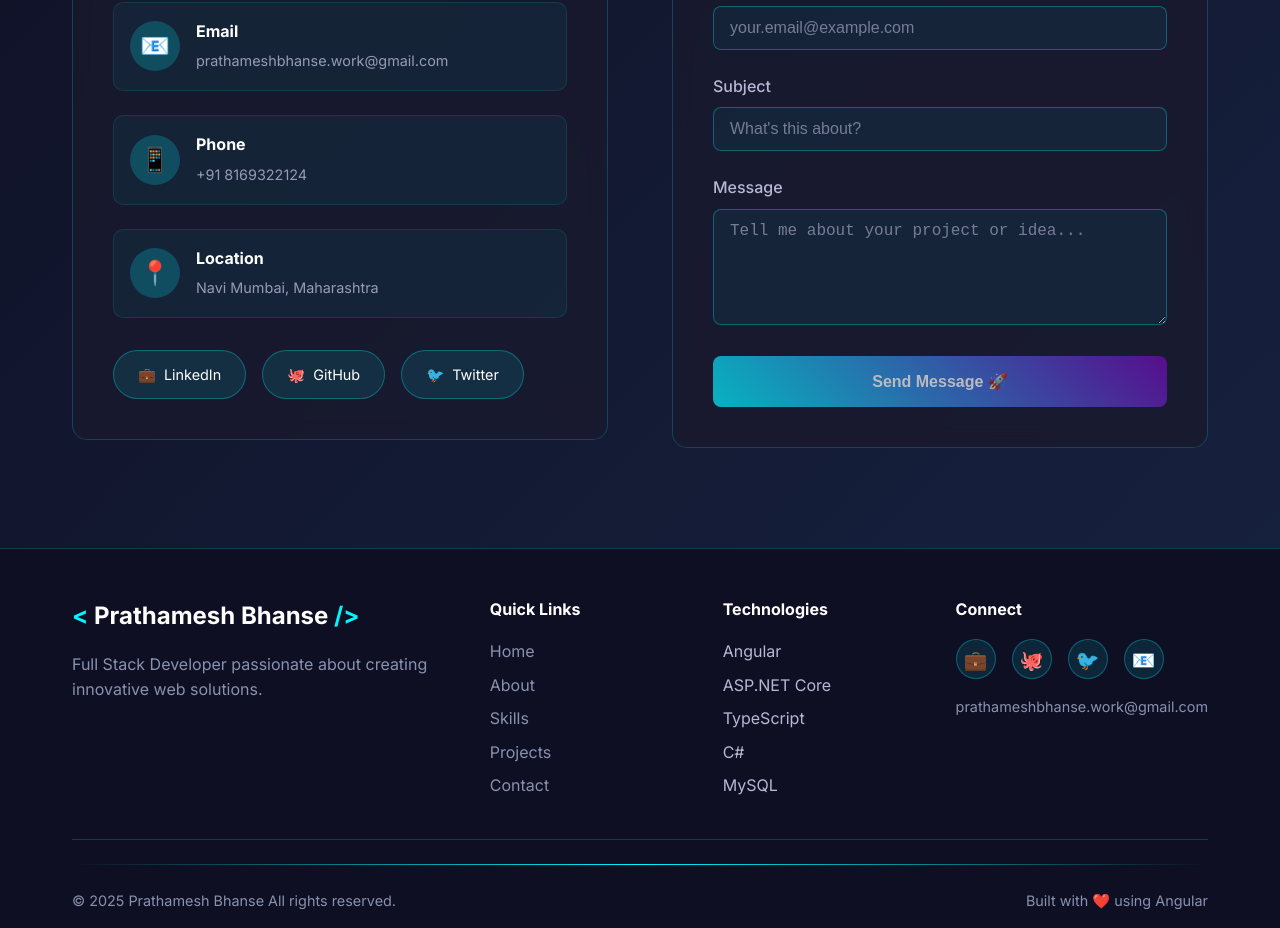
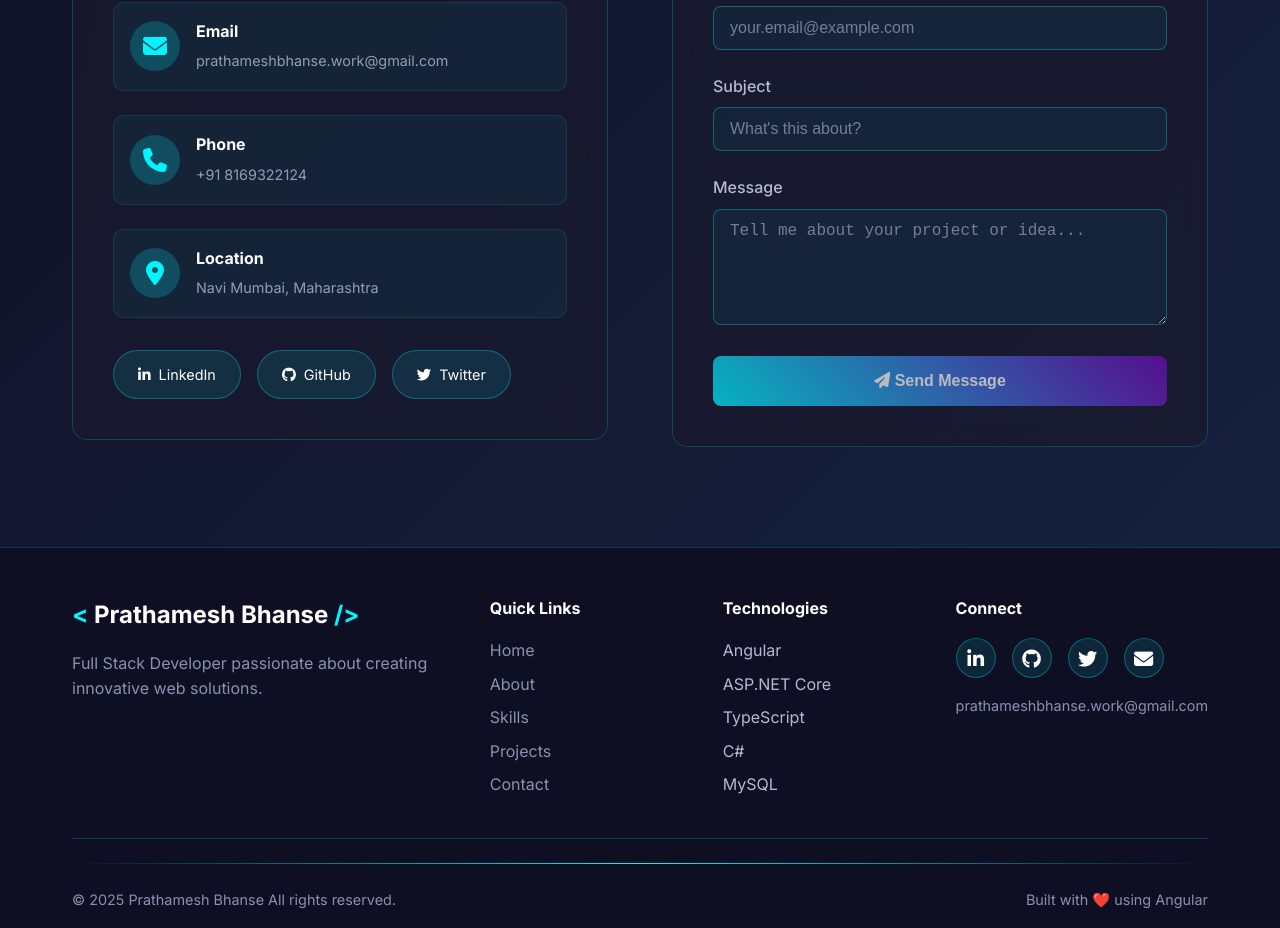
Before and after one commit to prathamesh-ab/portfolio-website, an Angular app: page / in a window 1280 px wide. Shown: the part 8140-9068 px from the top of the page. Built offline with nearby package versions, Linux system fonts and the light colour scheme.

Commit message:
Replace emojis with professional FA icons in footer and contact &  Clean up duplicate CSS rules

```diff
--- a/src/app/components/contact/contact.css
+++ b/src/app/components/contact/contact.css
@@ -56,6 +56,7 @@
   display: flex;
   align-items: center;
   justify-content: center;
+  color: var(--accent-color);
 }
 
 .method-info h4 {
@@ -89,11 +90,55 @@
   gap: 0.5rem;
   font-size: 0.9rem;
   border: 1px solid rgba(0, 245, 255, 0.3);
+  position: relative;
+  overflow: hidden;
+}
+
+.social-link::before {
+  content: '';
+  position: absolute;
+  top: 0;
+  left: -100%;
+  width: 100%;
+  height: 100%;
+  background: linear-gradient(90deg, transparent, rgba(255, 255, 255, 0.1), transparent);
+  transition: left 0.6s ease;
+}
+
+.social-link:hover::before {
+  left: 100%;
 }
 
 .social-link:hover {
   background: rgba(0, 245, 255, 0.3);
   transform: translateY(-2px);
+  box-shadow: 0 5px 15px rgba(0, 245, 255, 0.2);
+}
+
+.social-link i {
+  position: relative;
+  z-index: 2;
+}
+
+.social-link span {
+  position: relative;
+  z-index: 2;
+}
+
+/* Specific hover colors for social links */
+.social-link:nth-child(1):hover {
+  background: rgba(0, 119, 181, 0.2); /* LinkedIn */
+  border-color: #0077b5;
+}
+
+.social-link:nth-child(2):hover {
+  background: rgba(51, 51, 51, 0.2); /* GitHub */
+  border-color: #333;
+}
+
+.social-link:nth-child(3):hover {
+  background: rgba(29, 161, 242, 0.2); /* Twitter */
+  border-color: #1da1f2;
 }
 
 .contact-form {
@@ -155,6 +200,10 @@
   font-weight: 600;
   cursor: pointer;
   transition: all 0.3s ease;
+  display: flex;
+  align-items: center;
+  justify-content: center;
+  gap: 0.5rem;
 }
 
 .submit-btn:hover:not(:disabled) {
--- a/src/app/components/contact/contact.html
+++ b/src/app/components/contact/contact.html
@@ -17,7 +17,9 @@
 
           <div class="contact-methods">
             <div class="contact-method">
-              <div class="method-icon">📧</div>
+              <div class="method-icon">
+                <i class="fas fa-envelope"></i>
+              </div>
               <div class="method-info">
                 <h4>Email</h4>
                 <p>prathameshbhanse.work@gmail.com</p>
@@ -25,7 +27,9 @@
             </div>
 
             <div class="contact-method">
-              <div class="method-icon">📱</div>
+              <div class="method-icon">
+                <i class="fas fa-phone"></i>
+              </div>
               <div class="method-info">
                 <h4>Phone</h4>
                 <p>+91 8169322124</p>
@@ -33,7 +37,9 @@
             </div>
 
             <div class="contact-method">
-              <div class="method-icon">📍</div>
+              <div class="method-icon">
+                <i class="fas fa-map-marker-alt"></i>
+              </div>
               <div class="method-info">
                 <h4>Location</h4>
                 <p>Navi Mumbai, Maharashtra</p>
@@ -42,14 +48,17 @@
           </div>
 
           <div class="social-links">
-            <a href="https://www.linkedin.com/in/prathamesh-bhanse" class="social-link">
-              <span>💼</span> LinkedIn
+            <a href="https://www.linkedin.com/in/prathamesh-bhanse" class="social-link" title="Connect on LinkedIn">
+              <i class="fab fa-linkedin-in"></i>
+              <span>LinkedIn</span>
             </a>
-            <a href="https://github.com/prathamesh-ab" class="social-link">
-              <span>🐙</span> GitHub
+            <a href="https://github.com/prathamesh-ab" class="social-link" title="View GitHub Profile">
+              <i class="fab fa-github"></i>
+              <span>GitHub</span>
             </a>
-            <a href="#" class="social-link">
-              <span>🐦</span> Twitter
+            <a href="#" class="social-link" title="Follow on Twitter/X">
+               <i class="fab fa-twitter"></i>
+              <span>Twitter</span>
             </a>
           </div>
         </div>
@@ -108,8 +117,14 @@
           </div>
 
           <button type="submit" class="submit-btn" [disabled]="!contactForm.valid">
-            <span *ngIf="!isSubmitting">Send Message 🚀</span>
-            <span *ngIf="isSubmitting">Sending... ⏳</span>
+            <span *ngIf="!isSubmitting">
+              <i class="fas fa-paper-plane"></i>
+              Send Message
+            </span>
+            <span *ngIf="isSubmitting">
+              <i class="fas fa-spinner fa-spin"></i>
+              Sending...
+            </span>
           </button>
 
           <div *ngIf="submitMessage" class="submit-message" [class]="messageType">
--- a/src/app/components/footer/footer.css
+++ b/src/app/components/footer/footer.css
@@ -76,12 +76,53 @@
   text-decoration: none;
   transition: all 0.3s ease;
   border: 1px solid rgba(0, 245, 255, 0.3);
+  color: var(--text-primary);
+  position: relative;
+  overflow: hidden;
+}
+
+.social-icon::before {
+  content: '';
+  position: absolute;
+  top: 0;
+  left: -100%;
+  width: 100%;
+  height: 100%;
+  background: linear-gradient(90deg, transparent, rgba(255, 255, 255, 0.2), transparent);
+  transition: left 0.6s ease;
+}
+
+.social-icon:hover::before {
+  left: 100%;
 }
 
 .social-icon:hover {
   background: var(--accent-color);
   color: var(--primary-bg);
-  transform: translateY(-2px);
+  transform: translateY(-2px) scale(1.1);
+  box-shadow: 0 8px 20px rgba(0, 245, 255, 0.4);
+}
+
+.social-icon i {
+  position: relative;
+  z-index: 2;
+}
+
+/* Specific hover colors for each social platform */
+.social-icon:nth-child(1):hover {
+  background: #0077b5; /* LinkedIn blue */
+}
+
+.social-icon:nth-child(2):hover {
+  background: #333; /* GitHub dark */
+}
+
+.social-icon:nth-child(3):hover {
+  background: #1da1f2; /* Twitter blue */
+}
+
+.social-icon:nth-child(4):hover {
+  background: #ea4335; /* Email red */
 }
 
 .footer-email {
--- a/src/app/components/footer/footer.html
+++ b/src/app/components/footer/footer.html
@@ -1,4 +1,4 @@
-<footer class="footer">
+<!-- <footer class="footer">
   <div class="container">
     <div class="footer-content">
       <div class="footer-section">
@@ -54,4 +54,71 @@
       </div>
     </div>
   </div>
+</footer> -->
+
+
+<footer class="footer">
+  <div class="container">
+    <div class="footer-content">
+      <div class="footer-section">
+        <div class="footer-logo">
+          <h3>
+            <span class="logo-bracket">&lt;</span>
+            Prathamesh Bhanse
+            <span class="logo-bracket">/&gt;</span>
+          </h3>
+          <p>Full Stack Developer passionate about creating innovative web solutions.</p>
+        </div>
+      </div>
+
+      <div class="footer-section">
+        <h4>Quick Links</h4>
+        <ul class="footer-links">
+          <li><a href="#home">Home</a></li>
+          <li><a href="#about">About</a></li>
+          <li><a href="#skills">Skills</a></li>
+          <li><a href="#projects">Projects</a></li>
+          <li><a href="#contact">Contact</a></li>
+        </ul>
+      </div>
+
+      <div class="footer-section">
+        <h4>Technologies</h4>
+        <ul class="footer-links">
+          <li>Angular</li>
+          <li>ASP.NET Core</li>
+          <li>TypeScript</li>
+          <li>C#</li>
+          <li>MySQL</li>
+        </ul>
+      </div>
+
+      <div class="footer-section">
+        <h4>Connect</h4>
+        <div class="footer-social">
+          <a href="https://www.linkedin.com/in/prathamesh-bhanse" class="social-icon" title="LinkedIn">
+            <i class="fab fa-linkedin-in"></i>
+          </a>
+          <a href="https://github.com/prathamesh-ab" class="social-icon" title="GitHub">
+            <i class="fab fa-github"></i>
+          </a>
+          <a href="#" class="social-icon" title="Twitter/X">
+             <i class="fab fa-twitter"></i>
+          </a>
+          <a href="mailto:prathameshbhanse.work@gmail.com" class="social-icon" title="Email">
+            <i class="fas fa-envelope"></i>
+          </a>
+        </div>
+        <p class="footer-email">prathameshbhanse.work@gmail.com</p>
+      </div>
+    </div>
+
+    <div class="footer-bottom">
+      <div class="footer-divider"></div>
+      <div class="footer-bottom-content">
+        <p>&copy; {{currentYear}} Prathamesh Bhanse All rights reserved.</p>
+        <p>Built with ❤️ using Angular</p>
+      </div>
+    </div>
+  </div>
 </footer>
```
